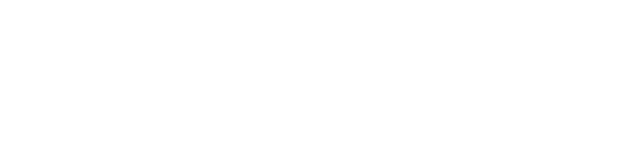
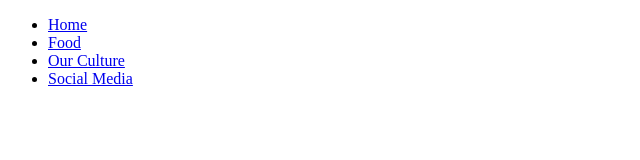
Before and after one commit to Flo2018/Flo2018.github.io, a plain HTML site: page socialmedia.html in a window 1280 px wide. Shown: the whole page, without its empty margins (0-640 px from the left). Drawn offline with Linux system fonts and the light colour scheme.

Commit message:
Update socialmedia.html

```diff
--- a/socialmedia.html
+++ b/socialmedia.html
@@ -4,7 +4,14 @@
   <title> Social Media </title>
 </head>
 <body>
-
+<ul>
+    <li><a class="active" href="iEmpower.html">Home</a>
+    </li>
+    <li><a href="food.html">Food</a></li>
+    <li><a href="culture.html">Our Culture</a></li>
+    <li><a href="socialmedia.html">Social Media</a></li>
+  </ul>
 
 
 </body>
+</html>
```
